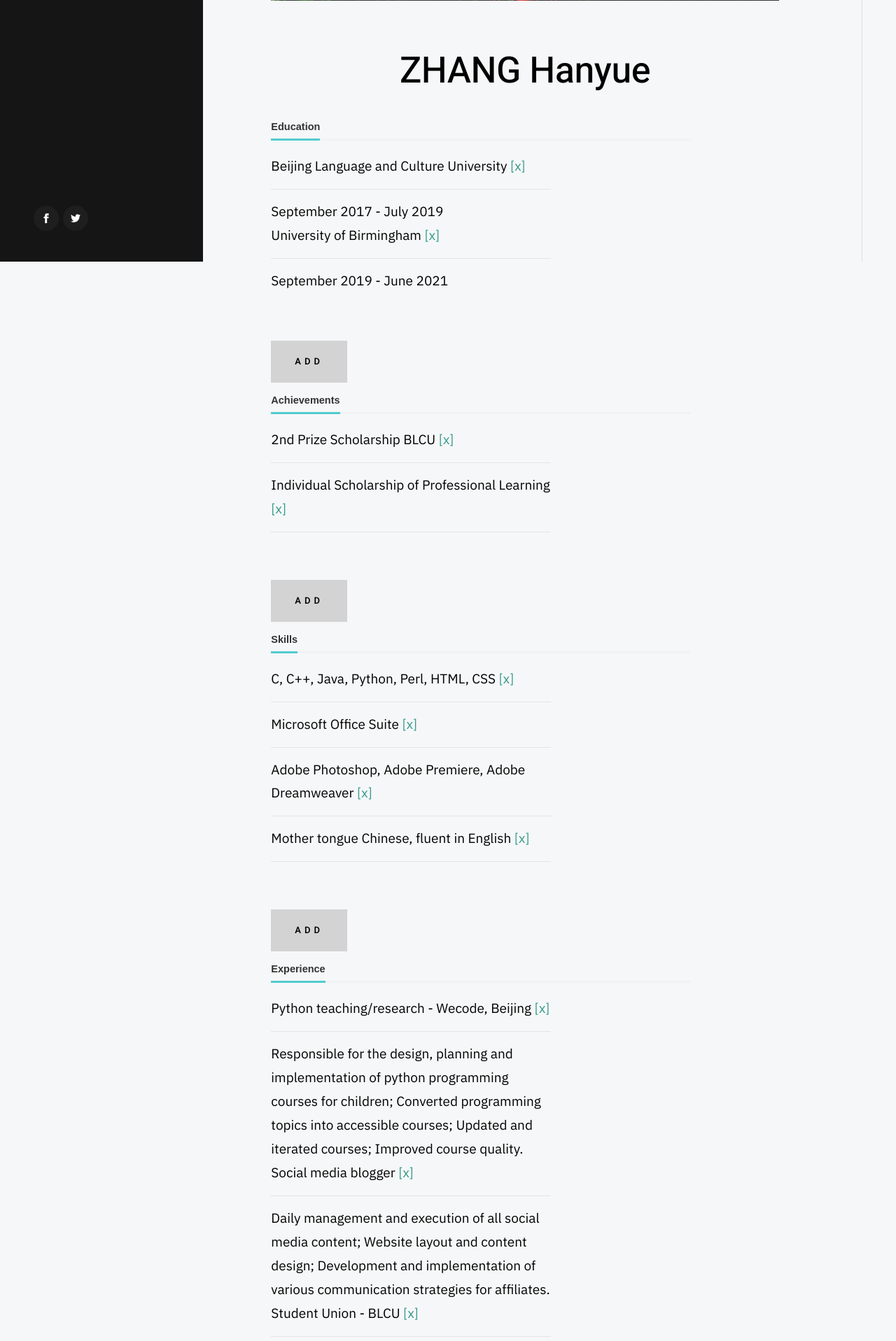
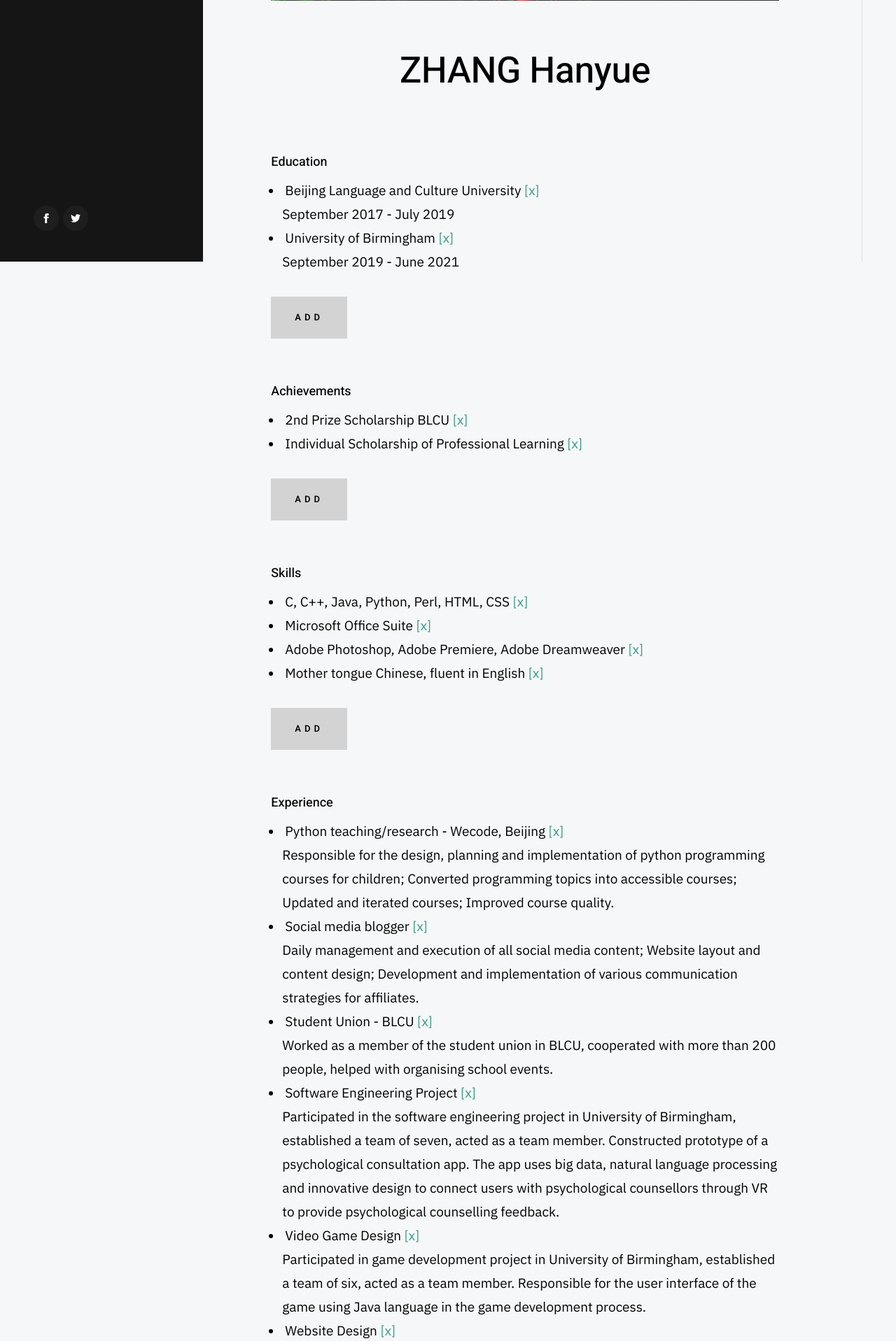
Before and after one commit to hanyuezzz/BridgingCoursework, a Django app: page /cv/ in a window 1280 px wide. Shown: the part 426-2343 px from the top of the page at 70% size. Run offline with Django 3.2, Linux system fonts and the light colour scheme; data comes from the database, SQL or seed files in the repository.

Commit message:
changed css for cv

```diff
--- a/blog/static/css/main.css
+++ b/blog/static/css/main.css
@@ -3618,53 +3618,4 @@ body.search-is-visible {
   opacity: 1;
   visibility: visible;
 }
-
-.cv-title {
-    font-family: "Merriweather Sans", sans-serif;
-    margin: 0;
-    margin-bottom: 2rem;
-    font-weight: 700;
-    line-height: 1.3;
-    color: #333333;
-    border-bottom: 3px solid rgba(0, 0, 0, 0.02);
-    font-size: 1.45rem;
-    max-width: 600px;
-}
-
-.cv-title span {
-    display: inline-block;
-    position: relative;
-    padding-bottom: 7px;
-}
-
-.cv-title span::after {
-    content: "";
-    height: 3px;
-    width: 100%;
-    background: #51cbce;
-    left: 0;
-    bottom: -3px;
-    position: absolute;
-    z-index: 2;
-}
-
-.cv-list {
-    list-style: none;
-    margin: 0;
-    margin-bottom: 68px;
-    max-width: 400px;
-}
-
-.cv-list li {
-    position: relative;
-    padding: 0px 0px 15px 0px;
-    margin: 0px 0px 15px 0px;
-    border-bottom: 1px solid rgba(0, 0, 0, 0.08);
-}
-
-.cv-about {
-    margin: 0;
-    padding: 0 0 68px 40px;
-    max-width: 600px;
-}
 /*# sourceMappingURL=main.css.map */
```
Also changed, not shown: 1 other file.
